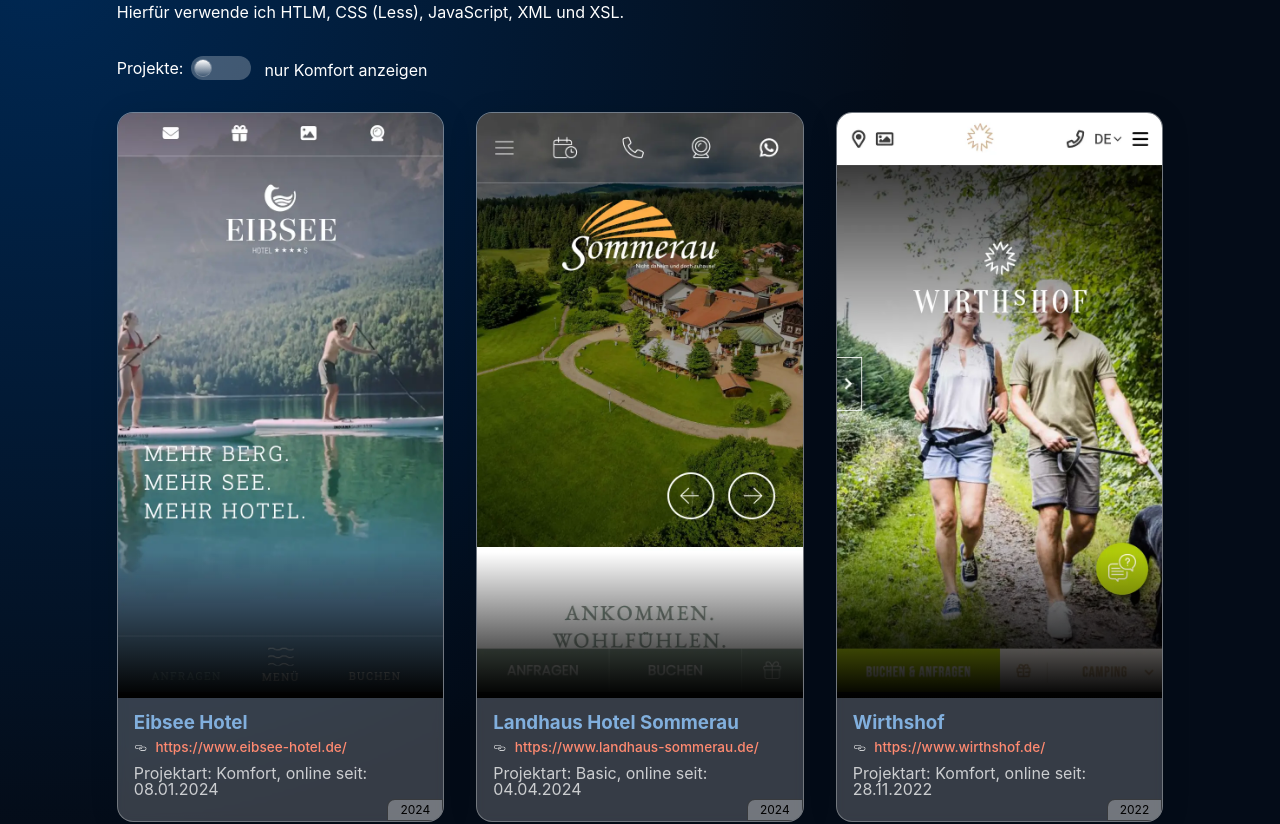
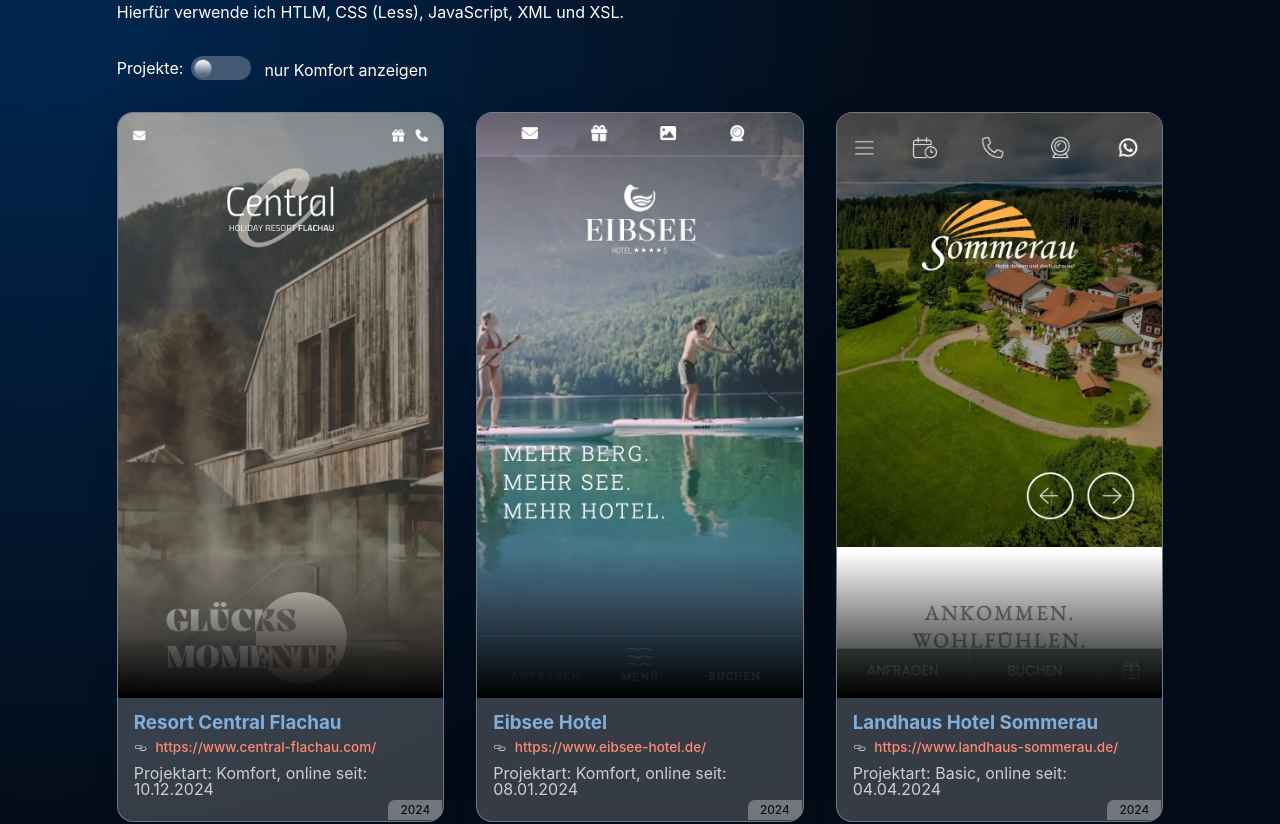
Before and after one commit to dirkgiese/gh-pages, a React (Vite) app: page / in a window 1280 px wide. Shown: the part 1129-1953 px from the top of the page. Built offline with nearby package versions, Linux system fonts and the light colour scheme; a web font is replaced by a local one.

Commit message:
add some stuff

```diff
--- a/src/constants/constants.js
+++ b/src/constants/constants.js
@@ -1,4 +1,11 @@
 export const projects = [{
+  name: "Resort Central Flachau",
+  projektart: "Komfort",
+  url: "https://www.central-flachau.com/",
+  online: "10.12.2024",
+  jahr: "2024",
+  img: "./img/flachau.webp",
+},{
     name: "Eibsee Hotel",
     projektart: "Komfort",
     url: "https://www.eibsee-hotel.de/",
```
